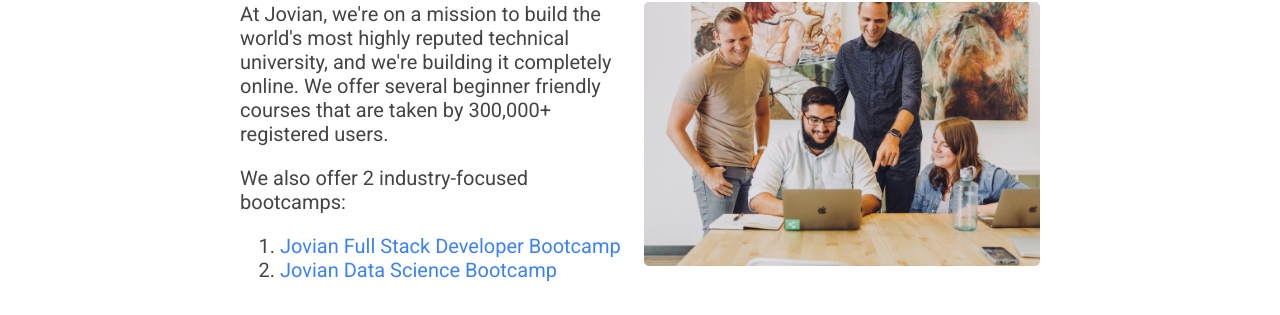
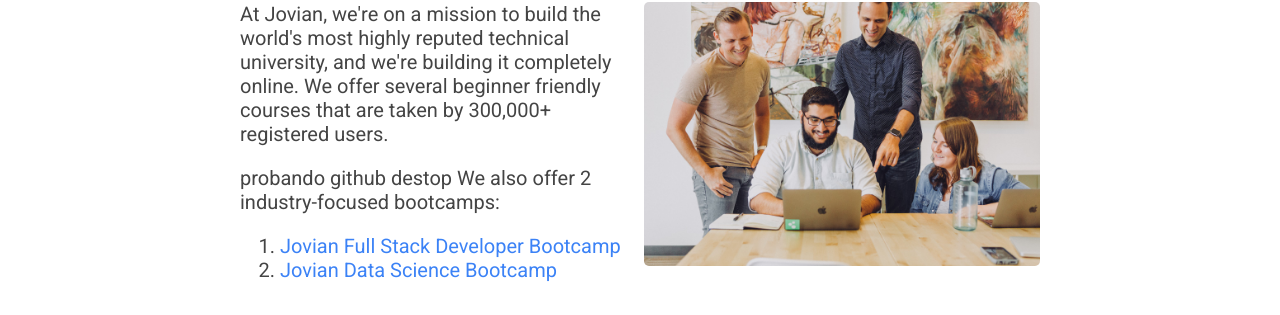
Before and after one commit to joel1245/jovian-career-responsive, a plain HTML site: page src/index.html in a window 1280 px wide. Shown: the part 337-652 px from the top of the page. Drawn offline with Linux system fonts and the light colour scheme.

Commit message:
checking-guthub-desktop
Creo que si funciona

```diff
--- a/src/index.html
+++ b/src/index.html
@@ -44,6 +44,7 @@
                 users.
             </p>
             <p>
+                probando github destop
                 We also offer 2 industry-focused bootcamps:
             <ol>
                 <li>
```
